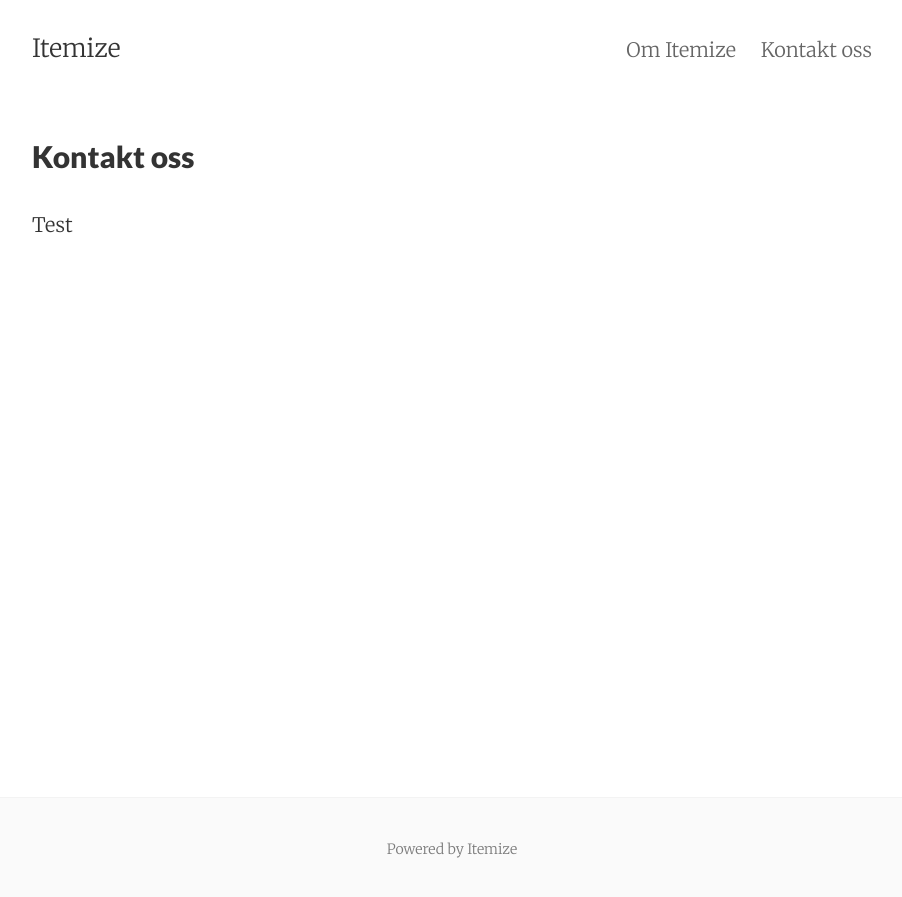
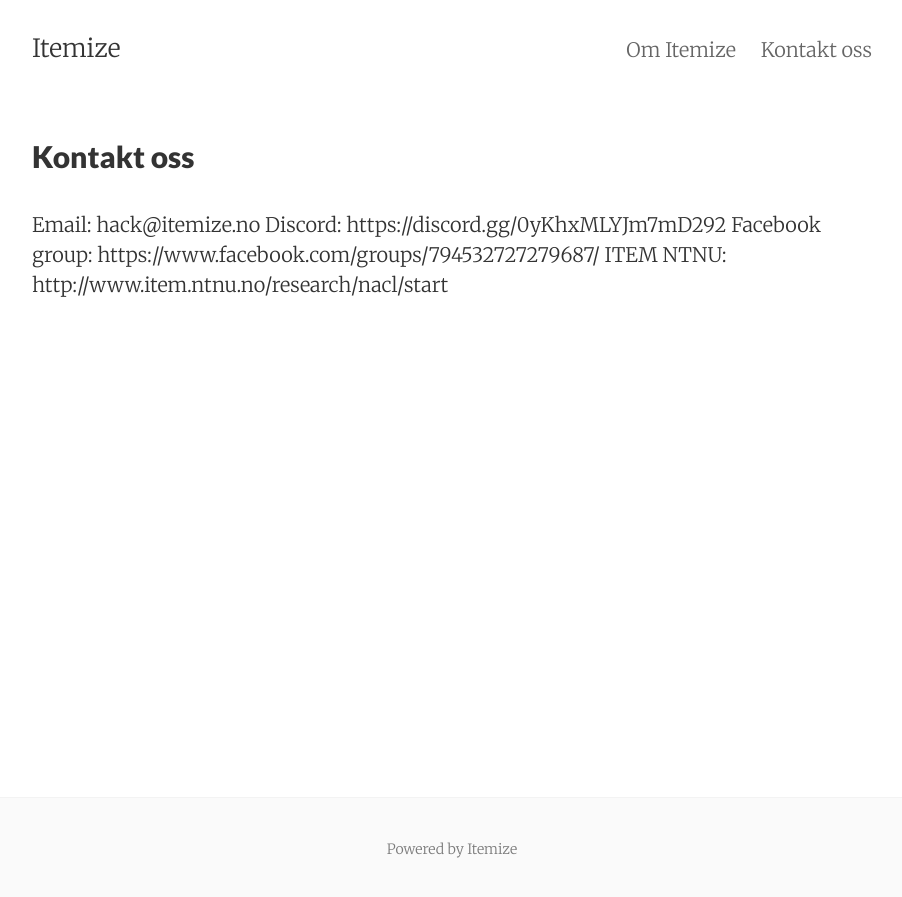
Before and after one commit to ItemizeNTNU/ItemizeNTNU.github.io, a Jekyll site: the page built from contact.html, in a window 1280 px wide. Shown: the top 897 px of the page, without its empty margins (188-1090 px from the left). Built offline with Jekyll 4.4.1, drawn with Linux system fonts in a browser that asks for light colours.

Commit message:
Update contact.html

```diff
--- a/contact.html
+++ b/contact.html
@@ -6,5 +6,8 @@
 ---
 
 <div class="py2">
-  Test
+  Email: hack@itemize.no
+  Discord: https://discord.gg/0yKhxMLYJm7mD292
+  Facebook group: https://www.facebook.com/groups/794532727279687/
+  ITEM NTNU: http://www.item.ntnu.no/research/nacl/start
 </div>
```
